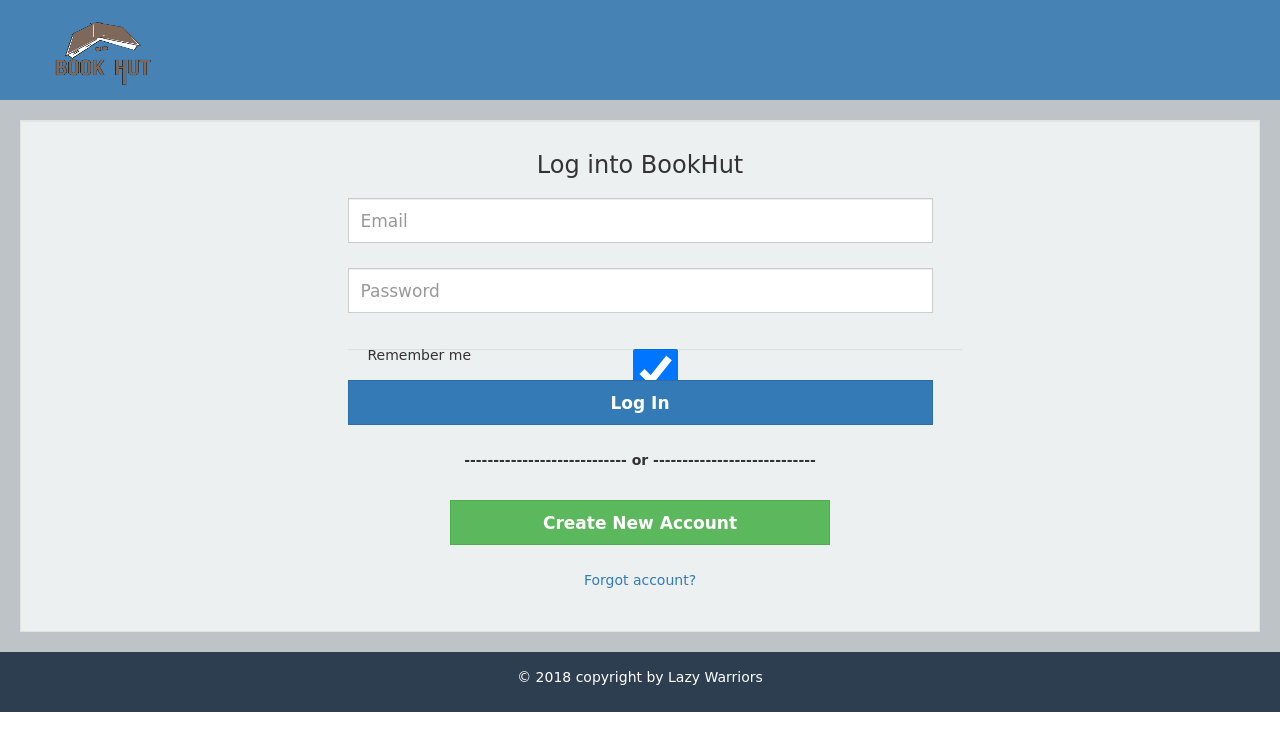
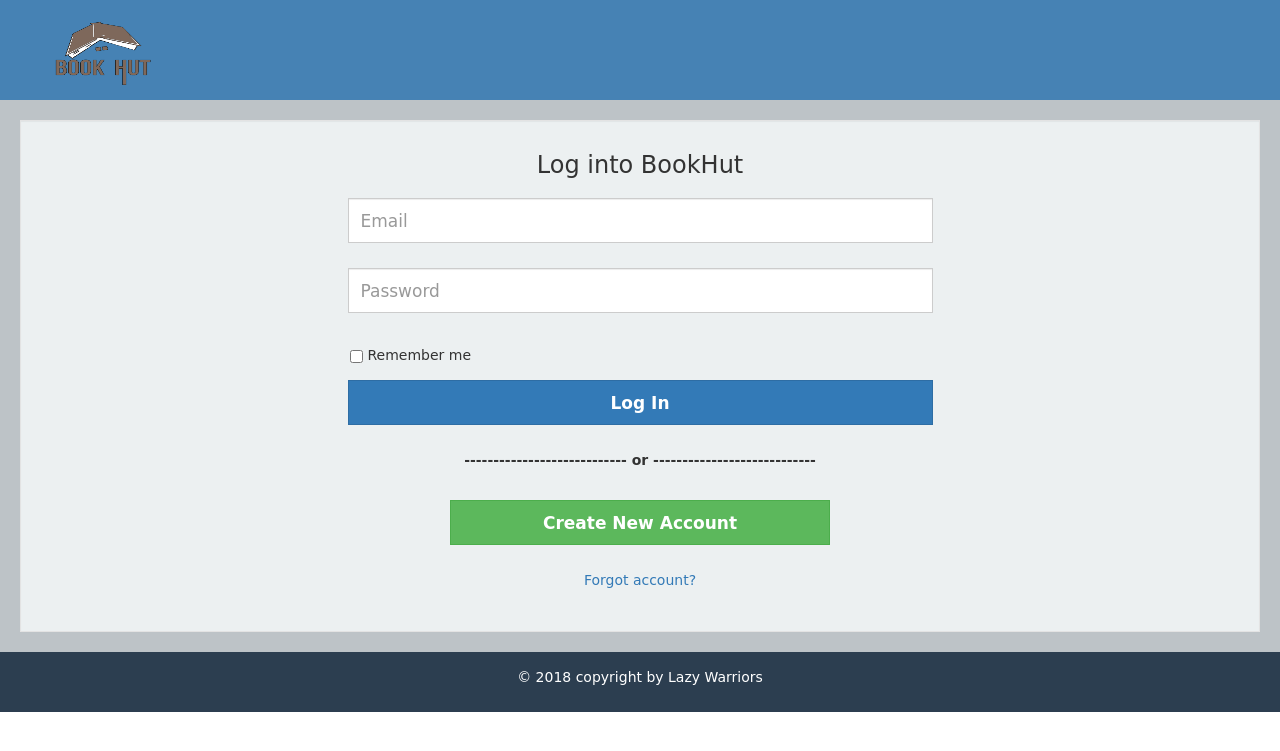
Before and after one commit to FirozKabir65/bookhut, a PHP site: page / in a window 1280 px wide. Shown: the top 751 px of the page. Run offline with PHP 8.4, Linux system fonts and the light colour scheme.

Commit message:
check box modified

```diff
--- a/index.html
+++ b/index.html
@@ -42,11 +42,15 @@
 							        <input type="password" class="form-control" id="inputEmail3" placeholder="Password" name="password">
 							    </div>
 						    </div>
-						    <div class="form-group">
-						    	<div class="checkbox col-md-offset-3 col-md-6">
-							      	<label><input type="checkbox" class="form-control" value="" checked>Remember me</label>
-							    </div>
-						    </div>
+							<div class="form-group">
+							<div class="col-md-offset-3 col-md-6">
+							  <div class="checkbox">
+								<label>
+								  <input type="checkbox"> Remember me
+								</label>
+							  </div>
+							</div>
+						  </div>
 						    <div class="form-group">
 							    <div class="col-md-offset-3 col-md-6">
 							        <button type="submit" class="btn btn-primary btn-block" name="btn"><b>Log In</b></button>
@@ -60,6 +64,7 @@
 							    </div>
 						    </div>
 							<a href="#"><p class="text-center">Forgot account?</p></a>
+
 						</form>
 					</div>
 				</div>
--- a/style.css
+++ b/style.css
@@ -44,6 +44,8 @@
             height: 45px;
             font-size: 17px;
             margin-bottom: 10px; }
+          .wrapper .content-body .content .well .login-form input[type="checkbox"], .wrapper .content-body .content .well .login-form input[type="radio"] {
+            margin: -11px -18px 0px; }
     .wrapper .content-body footer {
       padding: 15px 0px;
       background-color: #2c3e50;
--- a/style.scss
+++ b/style.scss
@@ -66,6 +66,9 @@
 						font-size: 17px;
 						margin-bottom: 10px;
 					}
+					input[type="checkbox"], input[type="radio"]{
+						margin: -11px -18px 0px;
+					}
 				}
 			}
 		}
```
Also changed, not shown: 1 other file.
